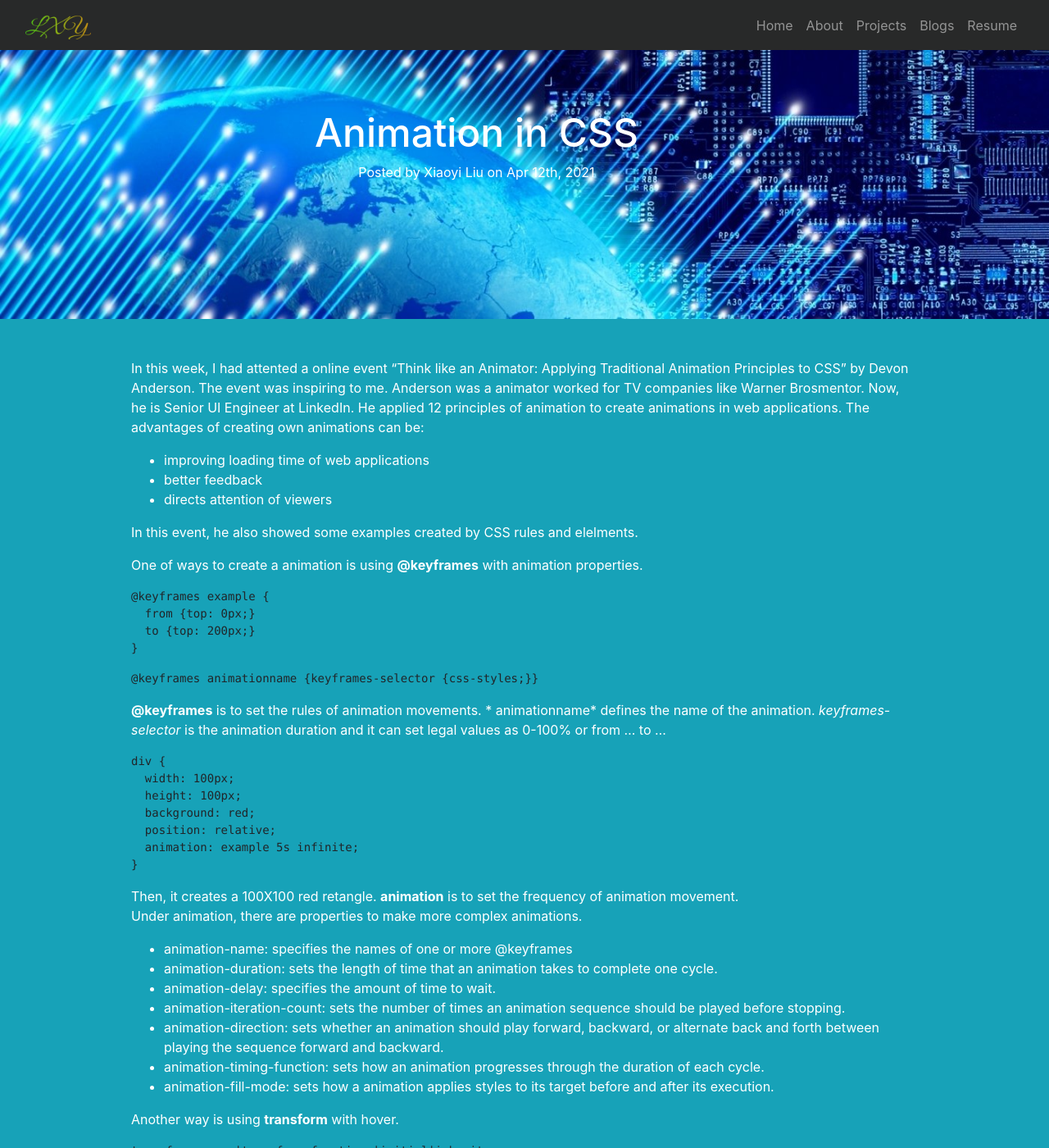
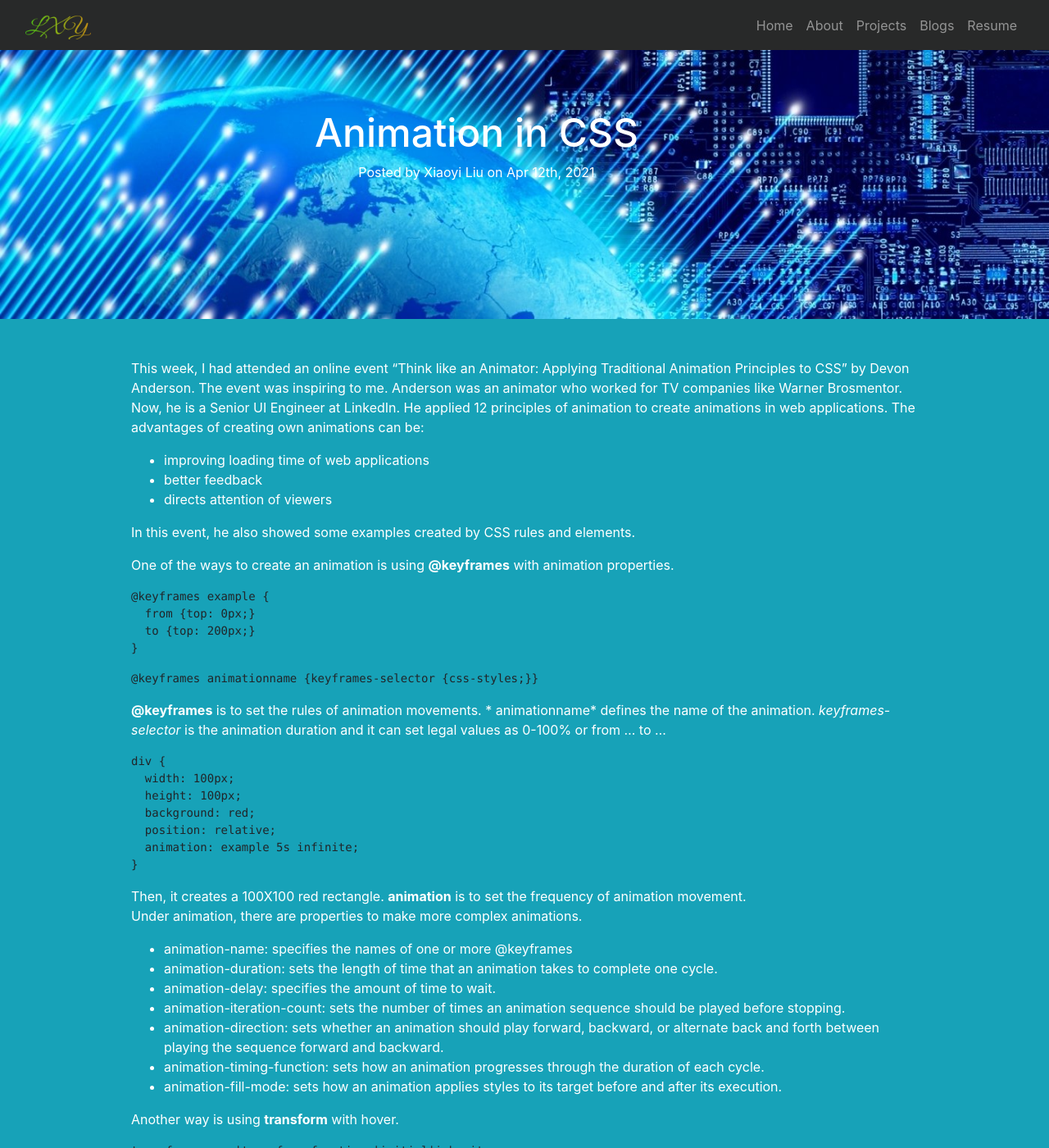
Before and after one commit to lxy878/lxy878.github.io, a Jekyll site: the page built from _posts/2021-04-12-animation_in_css.markdown, in a window 1280 px wide and 1400 px high. Shown: the whole window at 82% size. Built offline with Jekyll 4.4.1, drawn with Linux system fonts in a browser that asks for light colours; some of the changed text lies outside the part shown.

Commit message:
Updating my blog post.

````diff
--- a/_posts/2021-04-12-animation_in_css.markdown
+++ b/_posts/2021-04-12-animation_in_css.markdown
@@ -1,20 +1,19 @@
 ---
 layout: post
 title:      "Animation in CSS"
-date:       2021-04-12 05:28:21 +0000
-description: 'In this week, I had attented a online event "Think like an Animator: Applying Traditional Animation Principles to CSS" by Devon Anderson. The event was inspiring to me.'
+date:       2021-04-12 01:28:22 -0400
 permalink:  animation_in_css
 ---
 
 
-In this week, I had attented a online event "Think like an Animator: Applying Traditional Animation Principles to CSS" by Devon Anderson.  The event was inspiring to me.  Anderson was a animator worked for TV companies like Warner Brosmentor.  Now, he is Senior UI Engineer at LinkedIn.  He applied 12 principles of animation to create animations in web applications.  The advantages of creating own animations can be:
+This week, I had attended an online event "Think like an Animator: Applying Traditional Animation Principles to CSS" by Devon Anderson.  The event was inspiring to me.  Anderson was an animator who worked for TV companies like Warner Brosmentor.  Now, he is a Senior UI Engineer at LinkedIn.  He applied 12 principles of animation to create animations in web applications.  The advantages of creating own animations can be:
 * improving loading time of web applications
 * better feedback
 * directs attention of viewers
 
-In this event, he also showed  some examples created by CSS rules and elelments.
+In this event, he also showed some examples created by CSS rules and elements.
 
-One of ways to create a animation is using **@keyframes**  with animation properties.
+One of the ways to create an animation is using **@keyframes**  with animation properties.
 ```
 @keyframes example {
   from {top: 0px;}
@@ -36,7 +35,7 @@ div {
   animation: example 5s infinite;
 }
 ```
-Then, it creates a 100X100 red retangle.  **animation** is to set the frequency of animation movement.
+Then, it creates a 100X100 red rectangle.  **animation** is to set the frequency of animation movement.
 Under animation, there are properties to make more complex animations.
 * animation-name: specifies the names of one or more @keyframes
 * animation-duration: sets the length of time that an animation takes to complete one cycle.
@@ -44,7 +43,7 @@ Under animation, there are properties to make more complex animations.
 * animation-iteration-count: sets the number of times an animation sequence should be played before stopping.
 * animation-direction: sets whether an animation should play forward, backward, or alternate back and forth between playing the sequence forward and backward.
 * animation-timing-function: sets how an animation progresses through the duration of each cycle.
-* animation-fill-mode: sets how a animation applies styles to its target before and after its execution.
+* animation-fill-mode: sets how an animation applies styles to its target before and after its execution.
 
 Another way is using **transform** with hover.
 
@@ -63,7 +62,7 @@ div {
   transform: translate(50px, 100px);
 }
 ```
-translate(x-coordinate, y-coordinate) moves an element from its current position
+translate(x-coordinate, y-coordinate) moves an element from its current position.
 ```
 div {
   transform: scale(2, 3);
@@ -75,7 +74,7 @@ div {
   transform: skew(20deg, 10deg);
 }
 ```
-skew(x_deg, y_deg) skews an element along the X and Y-axis by the given angles
+skew(x_deg, y_deg) skews an element along the X and Y-axis by the given angles.
 ```
 div {
   transform: matrix(1, -0.3, 0, 1, 0, 0);
````
Also changed, not shown: other parts of _posts/2021-04-12-animation_in_css.markdown (+1 -1 lines).
